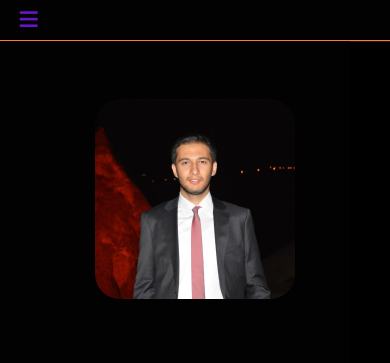
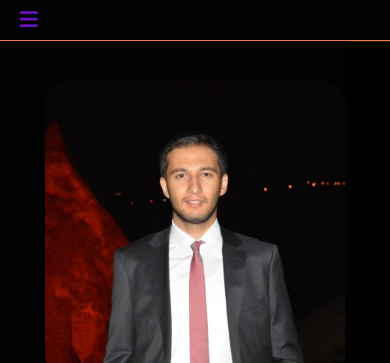
Before and after one commit to berkayatalay90/personalwebsite, a plain HTML site: page index.html in a window 390 px wide. Shown: the top 363 px of the page. Drawn offline with Linux system fonts and the light colour scheme.

Commit message:
edit tablet design

```diff
--- a/sytles.css
+++ b/sytles.css
@@ -197,7 +197,7 @@ h2 {
 }
 
 .headings img {
-    width: clamp(200px, 35%, 500px);
+    width: clamp(300px, 35%, 500px);
     border-radius: 25px;
     aspect-ratio: 1/1;
 }
@@ -401,6 +401,15 @@ textarea {
         margin-right: min(25px);
     }
 
+    .headings {
+        height: unset;
+        flex-direction: column-reverse;
+        padding-inline: unset;
+        padding: 10% 5% 8%;
+        text-align: center;
+        gap: 5rem;
+    }
+
 }
 
 /* Mobile Design */
@@ -450,14 +459,14 @@ textarea {
 
     /* Headings  */
 
-    .headings {
+    /* .headings {
         height: unset;
         flex-direction: column-reverse;
         padding-inline: unset;
         padding: 15% 5%;
         text-align: center;
         gap: 5rem;
-    }
+    } */
 
     .headings-wrapper {
         width: 100%;
```
